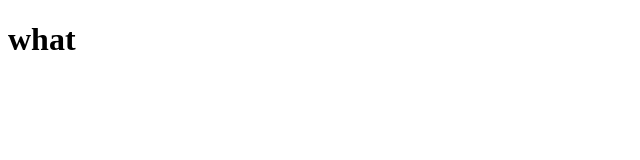
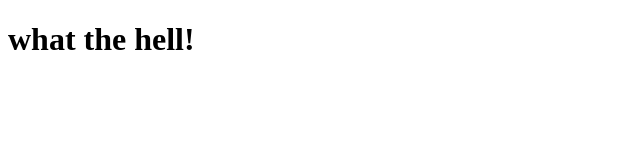
Before and after one commit to bjcervantes/crap-portfolio, a plain HTML site: page index.html in a window 1280 px wide. Shown: the whole page, without its empty margins (0-640 px from the left). Drawn offline with Linux system fonts and the light colour scheme.

Commit message:
new h1 line

```diff
--- a/index.html
+++ b/index.html
@@ -5,6 +5,6 @@
       <title>crap portfolio</title>
    </head>
    <body>
-      <h1>what</h1>
+      <h1>what the hell!</h1>
    </body>
 </html>
```
